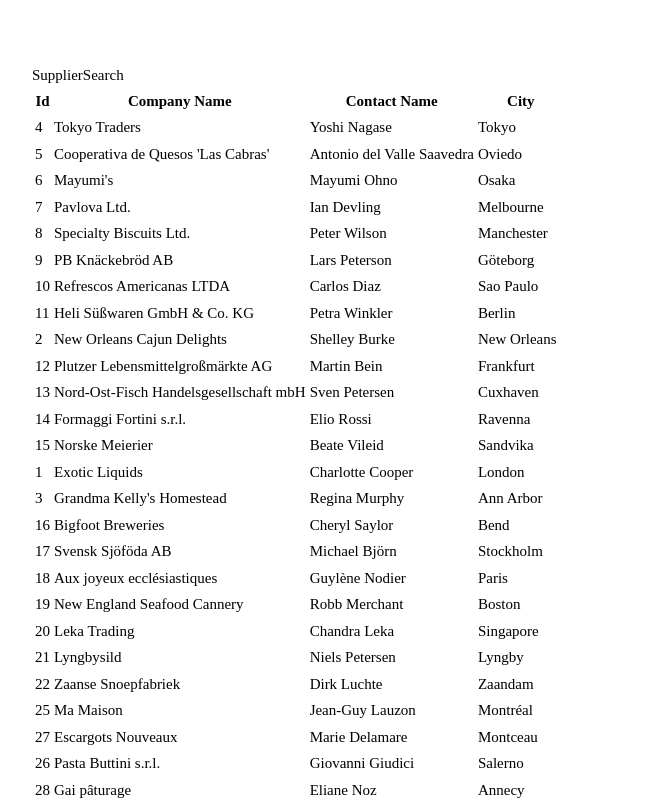
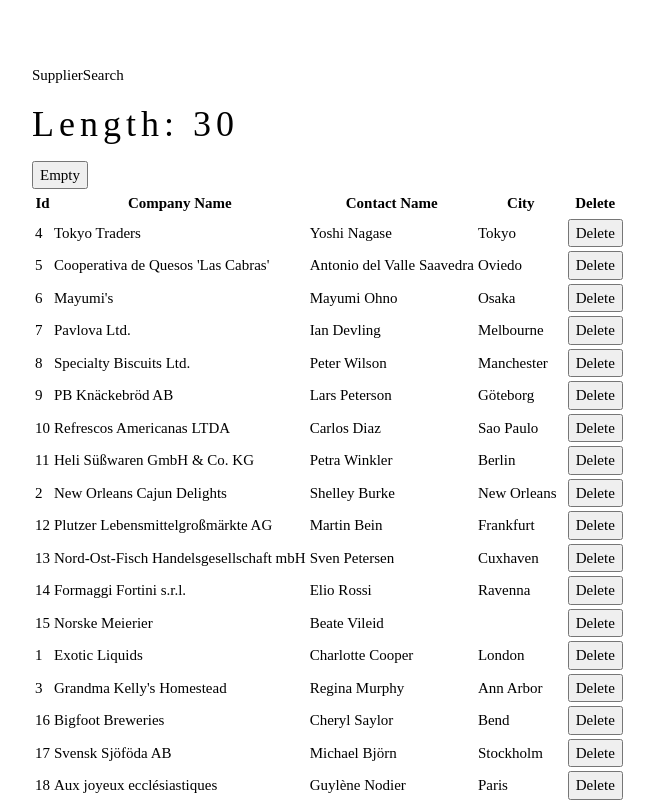
Before and after one commit to yakintech/yesim-tech-react-tutorial, a React (Create React App) app: page / in a window 1280 px wide. Shown: the top 802 px of the page, without its empty margins (32-686 px from the left). Built offline with nearby package versions, Linux system fonts and the light colour scheme.

Commit message:
props sample

```diff
--- a/src/PropsSample/SuppliersPage.jsx
+++ b/src/PropsSample/SuppliersPage.jsx
@@ -7,9 +7,18 @@ function SuppliersPage() {
 
     const [suppliers, setsuppliers] = useState(suppliersData)
 
+    const deleteSupplier = (id) => {
+        let filteredSuppliers = suppliers.filter(q => q.id != id)
+        setsuppliers(filteredSuppliers)
+    }
+
+    const empty = () => {
+        setsuppliers([])
+    }
+
   return (<>
     <SuppliersSearch suppliers={suppliers}/>
-    <SuppliersTable suppliers={suppliers}/>
+    <SuppliersTable suppliers={suppliers} deleteSupplier={deleteSupplier} empty={empty}/>
   </>
   )
 }
--- a/src/PropsSample/SuppliersSearch.jsx
+++ b/src/PropsSample/SuppliersSearch.jsx
@@ -1,6 +1,9 @@
 import React from 'react'
 
 function SuppliersSearch() {
+  console.log("SuppliersSearch rendered!")
+
+
   return (
     <div>SupplierSearch</div>
   )
--- a/src/PropsSample/SuppliersTable.jsx
+++ b/src/PropsSample/SuppliersTable.jsx
@@ -1,8 +1,12 @@
 import React from 'react'
 
-function SuppliersTable(props) {
+function SuppliersTable({ suppliers, deleteSupplier, empty }) {
+
+  console.log("SuppliersTable rendered!")
 
   return (<>
+    <h1>Length: {suppliers.length}</h1>
+    <button onClick={() => empty()}>Empty</button>
     <table>
       <thead>
         <tr>
@@ -10,15 +14,17 @@ function SuppliersTable(props) {
           <th>Company Name</th>
           <th>Contact Name</th>
           <th>City</th>
+          <th>Delete</th>
         </tr>
       </thead>
       <tbody>
         {
-            props.suppliers && props.suppliers.map(item => <tr key={item.id}>
+          suppliers && suppliers.map(item => <tr key={item.id}>
             <td>{item.id}</td>
             <td>{item.companyName}</td>
             <td>{item.contactName}</td>
-              <td>{item.address.city}</td>
+            <td>{item.address?.city}</td>
+            <td><button onClick={() => deleteSupplier(item.id)}>Delete</button></td>
 
           </tr>)
         }
--- a/src/PropsSample/UserDetail.jsx
+++ b/src/PropsSample/UserDetail.jsx
@@ -2,16 +2,18 @@ import React from 'react'
 
 function UserDetail(props) {
 
+    const {name, surname, country, age, points} = props
+
     return (<>
-        <h1>Name:{props.name}</h1>
-        <h1>Surname: {props.surname}</h1>
-        <h1>Country: {props.country}</h1>
-        <h1>Age: {props.age}</h1>
+        <h1>Name:{name}</h1>
+        <h1>Surname: {surname}</h1>
+        <h1>Country: {country}</h1>
+        <h1>Age: {age}</h1>
 
         <hr />
         <ul>
             {
-                props.points.map(item => <li>{item}</li>)
+                points.map(item => <li>{item}</li>)
             }
         </ul>
     </>)
--- a/src/data/suppliersData.js
+++ b/src/data/suppliersData.js
@@ -174,7 +174,6 @@ export let suppliersData = [
         "contactTitle": "Marketing Manager",
         "address": {
             "street": "Hatlevegen 5",
-            "city": "Sandvika",
             "region": "NULL",
             "postalCode": 1320,
             "country": "Norway",
```
Also changed, not shown: kaynaklar.txt. Lines whose indentation alone changed are shown as unchanged.
